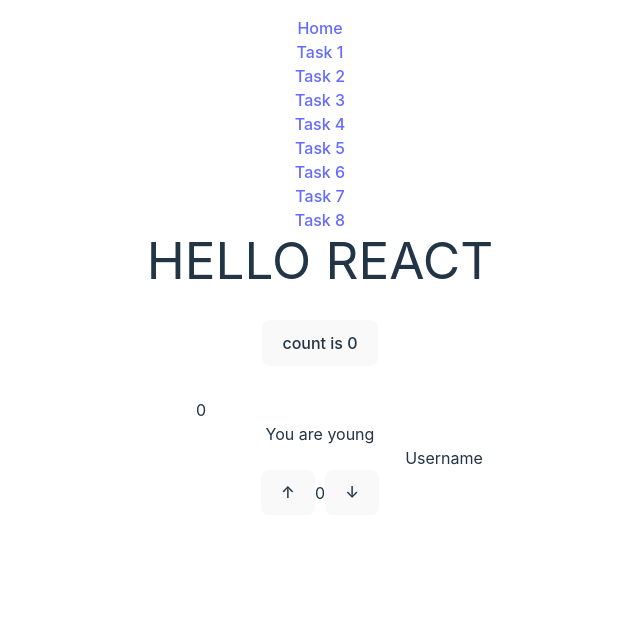
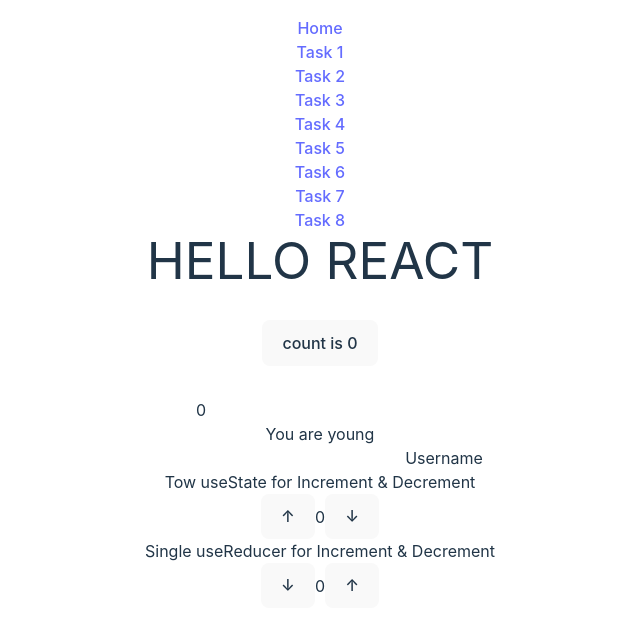
Before and after one commit to Krish4523/react-tutorial, a React (Vite) app: page / in a window 1280 px wide. Shown: the top 630 px of the page, without its empty margins (320-960 px from the left). Built offline with nearby package versions, Linux system fonts and the light colour scheme.

Commit message:
add useReducer

```diff
--- a/src/Home.jsx
+++ b/src/Home.jsx
@@ -1,4 +1,20 @@
-import { useState } from "react";
+import { useReducer, useState } from "react";
+
+const ACTIONS = {
+  INCREMENT: "increment",
+  DECREMENT: "decrement",
+};
+
+function reducer(state, action) {
+  switch (action.type) {
+    case ACTIONS.INCREMENT:
+      return { count: state.count + 1 };
+    case ACTIONS.DECREMENT:
+      return { count: state.count - 1 };
+    default:
+      return state;
+  }
+}
 
 function Home() {
   const [count, setCount] = useState(0);
@@ -6,6 +22,8 @@
   const [number, setNumber] = useState(0);
   const [age, setAge] = useState(0);
   const [username, setUsername] = useState("");
+
+  const [state, dispatch] = useReducer(reducer, { count: 0 });
 
   return (
     <>
@@ -44,7 +62,8 @@
         </label>
         <p>{username}</p>
       </div>
-      <div className="flex items-center justify-center gap-4">
+      <p>Tow useState for Increment & Decrement</p>
+      <div className="flex items-center justify-center gap-4 mt-2 mb-4">
         <button
           onClick={() => {
             if (number < 10) setNumber(number + 1);
@@ -61,6 +80,22 @@
           ↓
         </button>
       </div>
+      <p>Single useReducer for Increment & Decrement</p>
+      <div className="mt-2 flex items-center justify-center gap-4">
+        <button
+          className="py-2 px-4"
+          onClick={() => dispatch({ type: ACTIONS.DECREMENT })}
+        >
+          ↓
+        </button>
+        {state.count}
+        <button
+          className="py-2 px-4"
+          onClick={() => dispatch({ type: ACTIONS.INCREMENT })}
+        >
+          ↑
+        </button>
+      </div>
     </>
   );
 }
--- a/src/Navbar.jsx
+++ b/src/Navbar.jsx
@@ -1,6 +1,6 @@
 import NavItem from "./NavItem";
 
-function Navbar ({ links }) {
+function Navbar({ links }) {
   return (
     <nav className="bg-slate-600 p-2 mb-8 rounded-md">
       <ul className="flex space-x-4">
```
